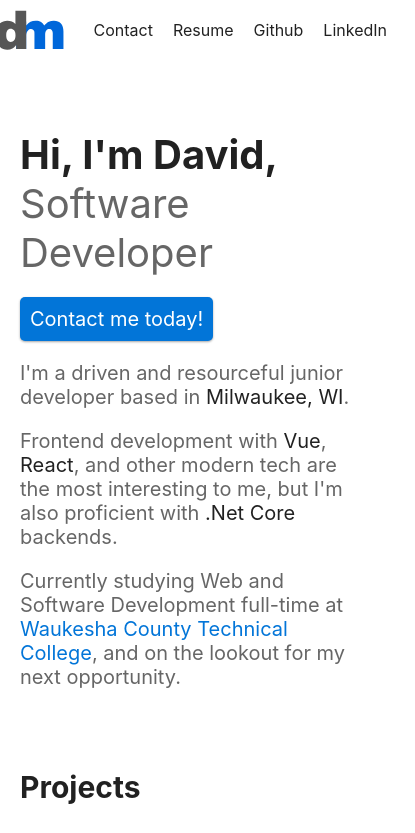
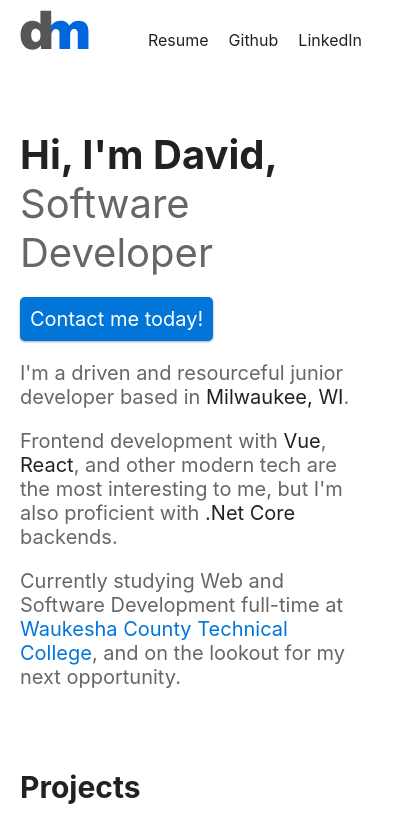
Before and after one commit to davidmichaelm/dm-portfolio, a Next.js app: page / in a window 390 px wide. Shown: the top 833 px of the page, 415 px wide, since content can reach past the window. Built offline with nearby package versions, Linux system fonts and the light colour scheme.

Commit message:
Remove contact link on small screens

```diff
--- a/styles/Navbar.module.scss
+++ b/styles/Navbar.module.scss
@@ -10,7 +10,7 @@
     width: 100%;
     display: flex;
     justify-content: center;
-    align-items: center;
+    align-items: flex-end;
     margin-bottom: 2em;
     font-size: 16px;
 }
@@ -21,6 +21,10 @@
 
 .navItem {
     padding: 10px 10px;
+}
+
+.navItem:nth-of-type(2) {
+    display: none;
 }
 
 .navItem:last-of-type {
```
